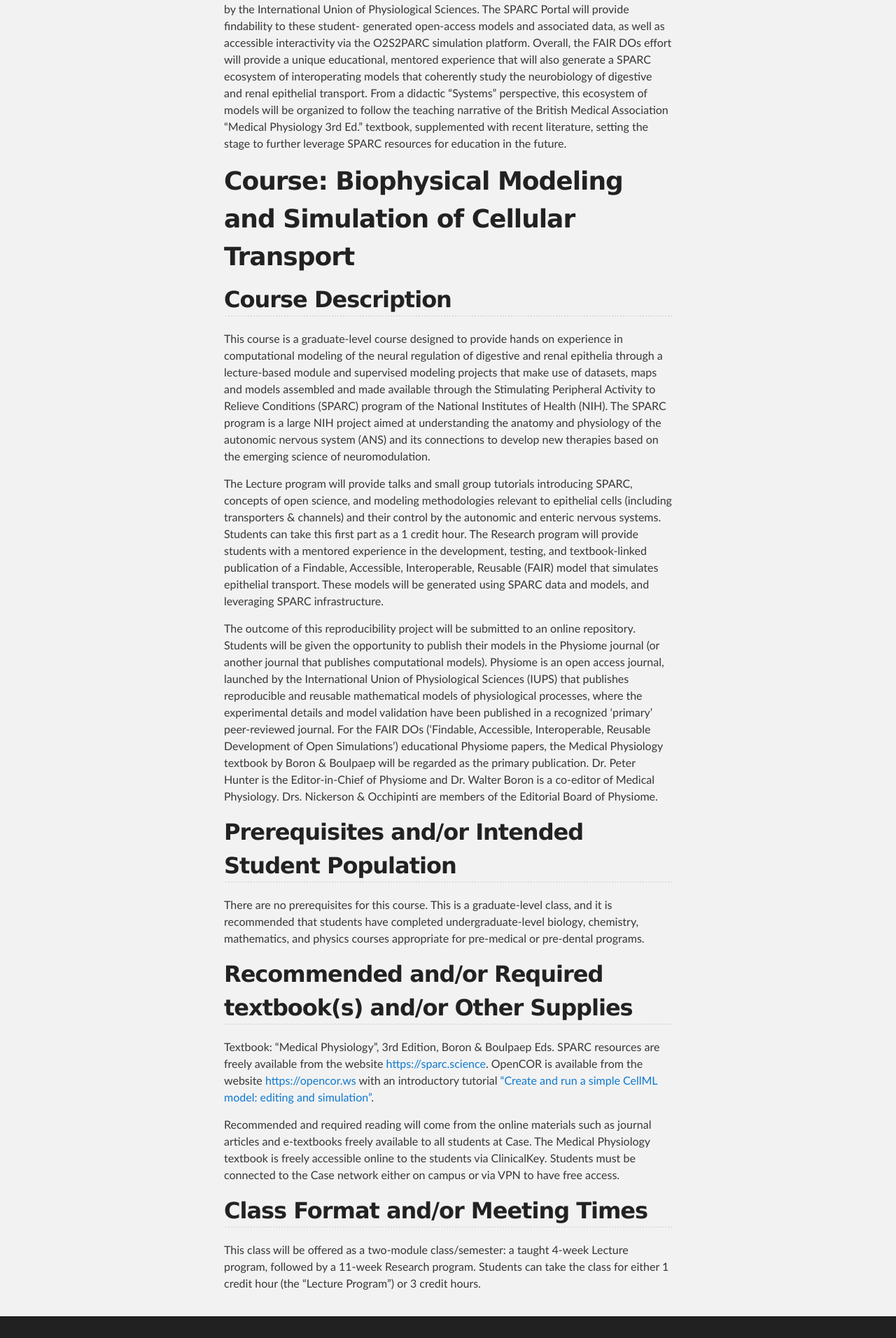
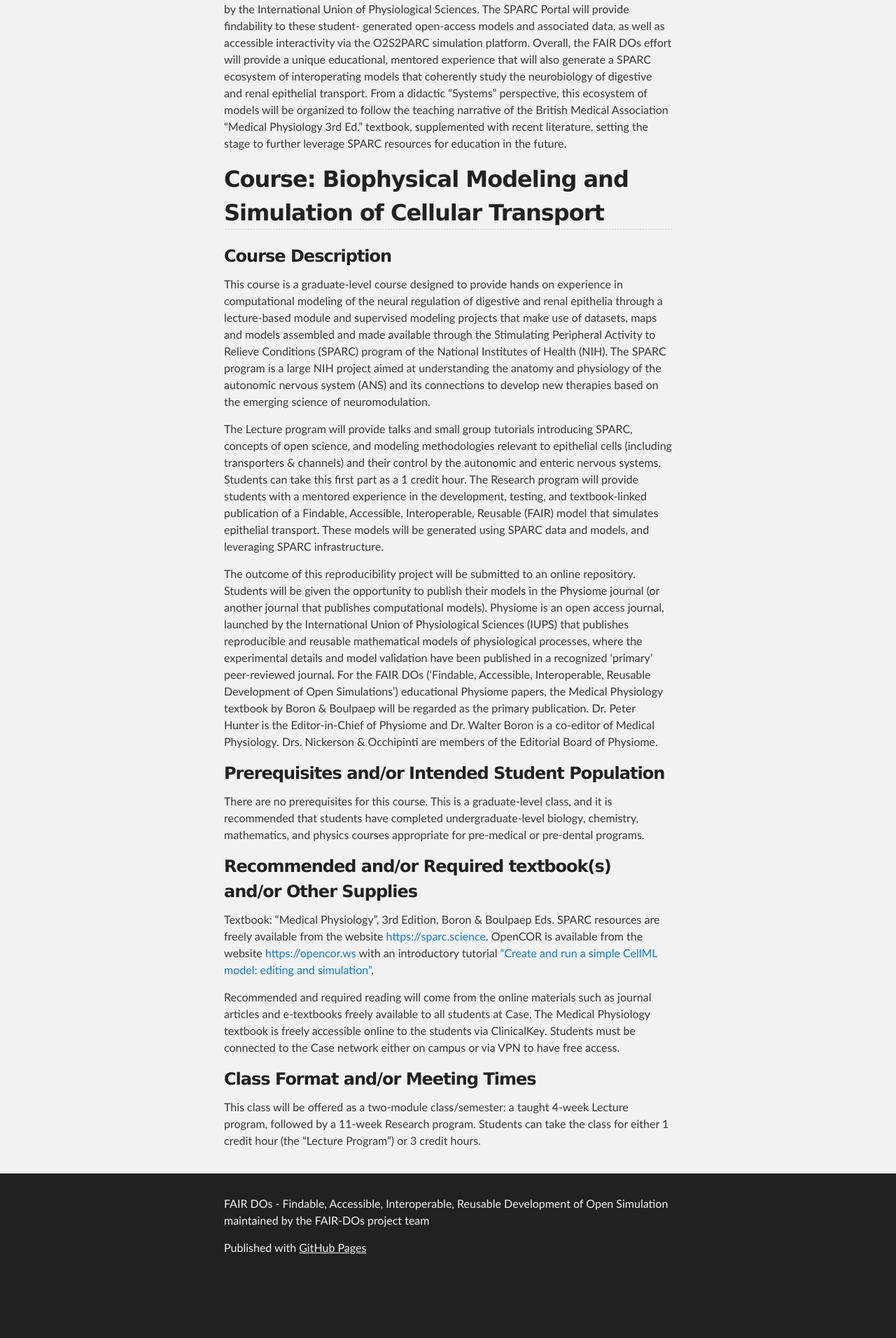
Before and after one commit to nih-sparc/FAIR-DOs, a Jekyll site: the page built from docs/index.markdown, in a window 1280 px wide. Shown: the part 666-2578 px from the top of the page at 70% size. Built offline with Jekyll 4.4.1, drawn with Linux system fonts in a browser that asks for light colours; our own code applies the rules of GitHub Pages for plain Markdown files; after the commit the page ends 2496 px from its top, so only the background shows below that.

Commit message:
Updated bullet levels

```diff
--- a/docs/index.markdown
+++ b/docs/index.markdown
@@ -4,8 +4,8 @@ layout: default
 
 ## Overview of Research Education Program
 FAIR DOs (Findable, Accessible, Interoperable, Reusable: Development Of Simulations) is a research education program in the modeling and simulation of digestive and renal neurobiology. The main thrust of FAIR DOs is to educate the next generation of researchers and clinicians in the neural regulation of digestive and renal epithelia through taught modules and supervised modeling projects that make use of SPARC datasets, maps, and models. Overall, FAIR DOs aims to provide about 35/45 hours of training to students, with each student research project producing one publication in the Physiome journal--launched by the International Union of Physiological Sciences. The SPARC Portal will provide findability to these student- generated open-access models and associated data, as well as accessible interactivity via the O2S2PARC simulation platform. Overall, the FAIR DOs effort will provide a unique educational, mentored experience that will also generate a SPARC ecosystem of interoperating models that coherently study the neurobiology of digestive and renal epithelial transport. From a didactic “Systems” perspective, this ecosystem of models will be organized to follow the teaching narrative of the British Medical Association “Medical Physiology 3rd Ed.” textbook, supplemented with recent literature, setting the stage to further leverage SPARC resources for education in the future.
-# **Course:** Biophysical Modeling and Simulation of Cellular Transport
-## Course Description
+## **Course:** Biophysical Modeling and Simulation of Cellular Transport
+### Course Description
 This course is a graduate-level course designed to provide hands on experience in computational modeling of the neural regulation of digestive and renal epithelia through a lecture-based module and supervised modeling projects that make use of datasets, maps and models assembled and made available through the Stimulating Peripheral Activity to Relieve Conditions (SPARC) program of the National Institutes of Health (NIH). The SPARC program is a large NIH project aimed at understanding the anatomy and physiology of the autonomic nervous system (ANS) and its connections to develop new therapies based on the emerging science of neuromodulation.
 
 The Lecture program will provide talks and small group tutorials introducing SPARC, concepts of open science, and modeling methodologies relevant to epithelial cells (including transporters & channels) and their control by the autonomic and enteric nervous systems. Students can take this first part as a 1 credit hour.
@@ -13,14 +13,14 @@ The Research program will provide students with a mentored experience in the dev
 
 The outcome of this reproducibility project will be submitted to an online repository. Students will be given the opportunity to publish their models in the Physiome journal (or another journal that publishes computational models). Physiome is an open access journal, launched by the International Union of Physiological Sciences (IUPS) that publishes reproducible and reusable mathematical models of physiological processes, where the experimental details and model validation have been published in a recognized 'primary' peer-reviewed journal. For the FAIR DOs (‘Findable, Accessible, Interoperable, Reusable Development of Open Simulations’) educational Physiome papers, the Medical Physiology textbook by Boron & Boulpaep will be regarded as the primary publication. Dr. Peter Hunter is the Editor-in-Chief of Physiome and Dr. Walter Boron is a co-editor of Medical Physiology. Drs. Nickerson & Occhipinti are members of the Editorial Board of Physiome.
 
-## Prerequisites and/or Intended Student Population
+### Prerequisites and/or Intended Student Population
 There are no prerequisites for this course. This is a graduate-level class, and it is recommended that students have completed undergraduate-level biology, chemistry, mathematics, and physics courses appropriate for pre-medical or pre-dental programs.
 
-## Recommended and/or Required textbook(s) and/or Other Supplies
+### Recommended and/or Required textbook(s) and/or Other Supplies
 Textbook: “Medical Physiology”, 3rd Edition, Boron & Boulpaep Eds.
 SPARC resources are freely available from the website [https://sparc.science](https://sparc.science). OpenCOR is available from the website [https://opencor.ws](https://opencor.ws) with an introductory tutorial [“Create and run a simple CellML model: editing and simulation”](https://tutorial-on-cellml-opencor-and-pmr.readthedocs.io/en/latest/create_and_first_run.html).
 
 Recommended and required reading will come from the online materials such as journal articles and e-textbooks freely available to all students at Case.  The Medical Physiology textbook is freely accessible online to the students via ClinicalKey. Students must be connected to the Case network either on campus or via VPN to have free access.
 
-## Class Format and/or Meeting Times
+### Class Format and/or Meeting Times
 This class will be offered as a two-module class/semester: a taught 4-week Lecture program, followed by a 11-week Research program. Students can take the class for either 1 credit hour (the “Lecture Program”) or 3 credit hours.
```
